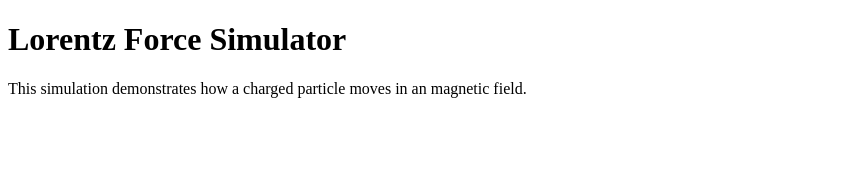
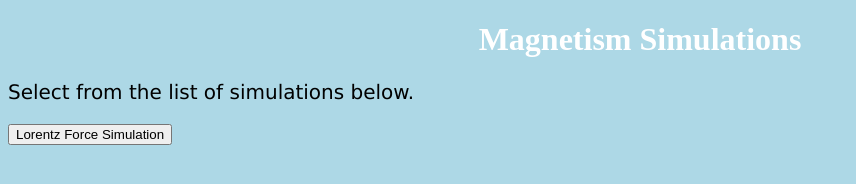
Before and after one commit to ryancardenas/Magnetism, a plain HTML site: page index.html in a window 1280 px wide. Shown: the whole page, without its empty margins (0-856 px from the left). Drawn offline with Linux system fonts and the light colour scheme.

Commit message:
Menu, separate page for Lorentz force sim, style sheet

```diff
--- /dev/null
+++ b/css/master.css
@@ -0,0 +1,13 @@
+body {
+  background-color: lightblue;
+}
+
+h1 {
+  color: white;
+  text-align: center;
+}
+
+p {
+  font-family: verdana;
+  font-size: 20px;
+}
--- a/index.html
+++ b/index.html
@@ -1,14 +1,20 @@
-<!DOCTYPE html>
-<html>
+<!doctype html>
+<html lang="en-US">
 <head>
-<meta charset="UTF-8">
-<title>Lorentz Force Simulator</title>
+  <title>Magnetism Simulations</title>
+  <meta charset="UTF-8" />
+  <meta name="viewport" content="width=device-width, initial-scale=1.0" />
+  <meta name="author" content="Ryan Cardenas" />
+  <link rel="stylesheet" type="text/css" href="css/master.css" />
 </head>
 
 <body>
 
-<h1>Lorentz Force Simulator</h1>
-<p>This simulation demonstrates how a charged particle moves in an magnetic field.</p>
+<h1>Magnetism Simulations</h1>
+<p>Select from the list of simulations below.</p>
+<a href="lorentz.html">
+  <button type="button" name="Lorentz">Lorentz Force Simulation</button>
+</a>
 
 </body>
 
```
Also changed, not shown: lorentz.html (added, +21 -0 lines).
